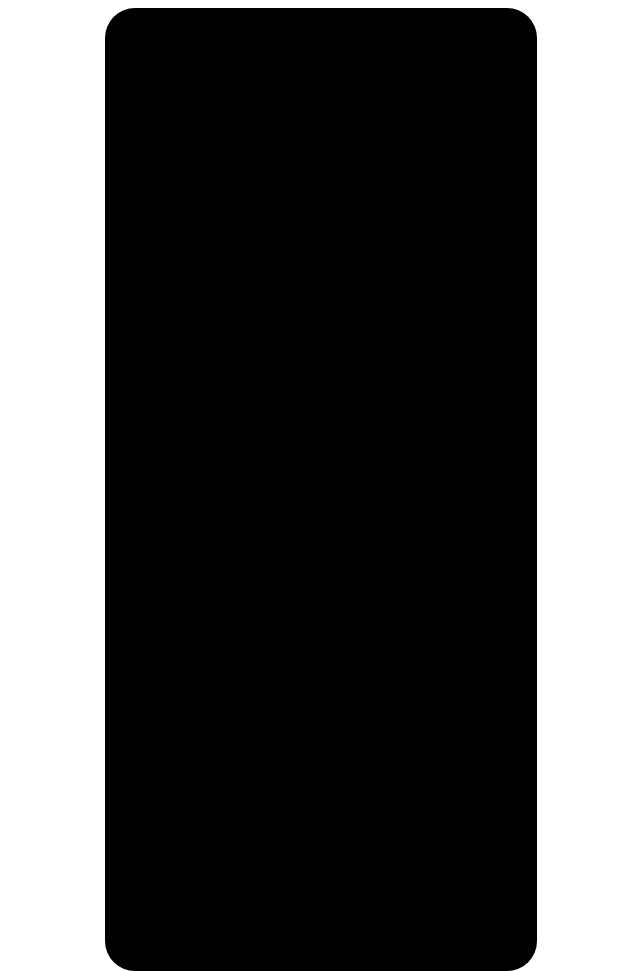
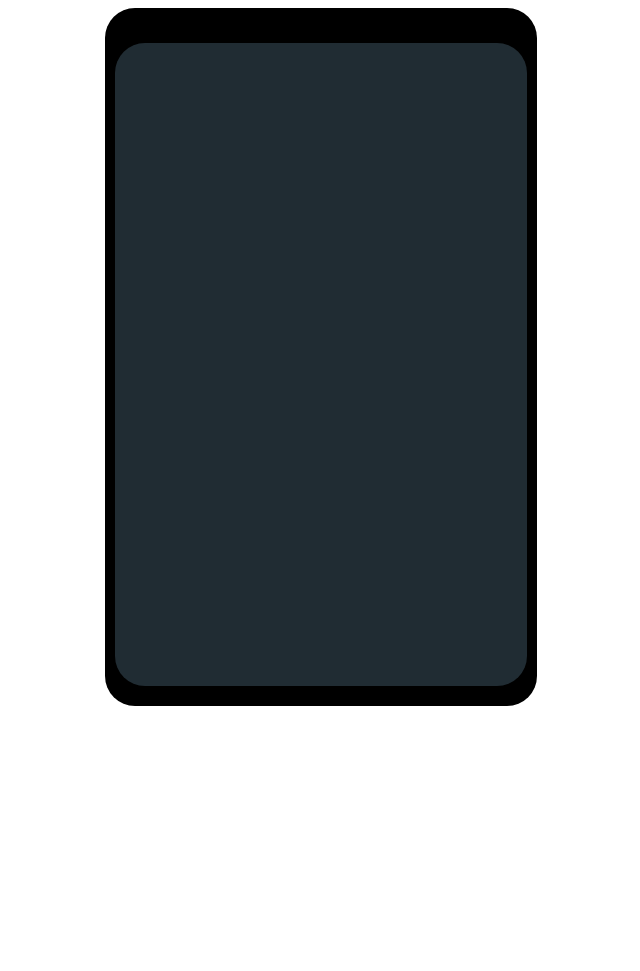
Before and after one commit to ak-nika/whatsapp, a plain HTML site: page index.html in a window 1280 px wide. Shown: the whole page, without its empty margins (319-959 px from the left). After the commit the page ends 800 px from the top, so only its background shows below. Drawn offline with Linux system fonts and the light colour scheme.

Commit message:
whatsapp bc

```diff
--- a/whatsapp.css
+++ b/whatsapp.css
@@ -1,10 +1,15 @@
 .frame{
     background-color: black;
     width: 432px;
-    height: 963.2px;
+    height: 663.2px;
     margin: auto;
     border-radius: 30px;
+    padding: 35px 0px 0px 0px;
 }
 .body{
-
+    margin: auto;
+    width: 412px;
+    height: 643.2px;
+    border-radius: 30px;
+    background-color: rgb(32,44,51);
 }
```
